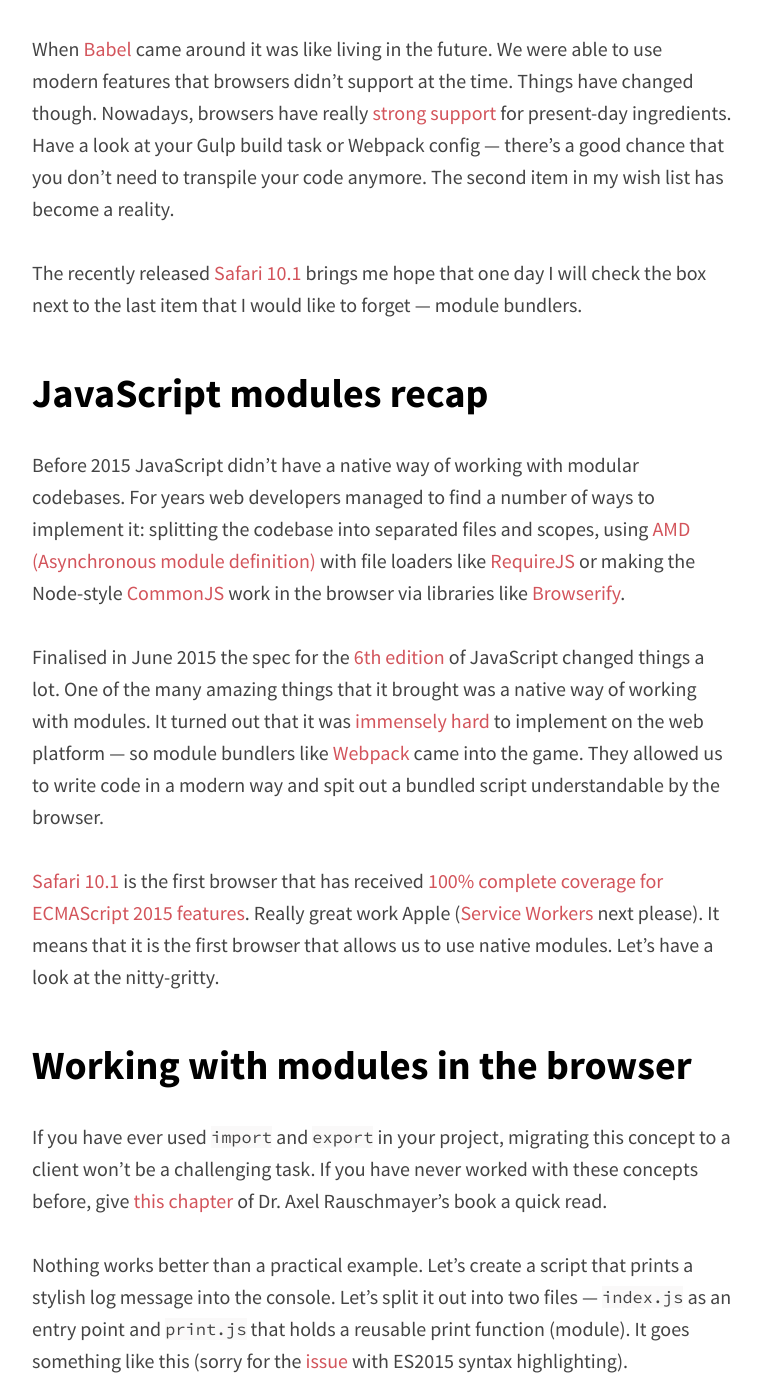
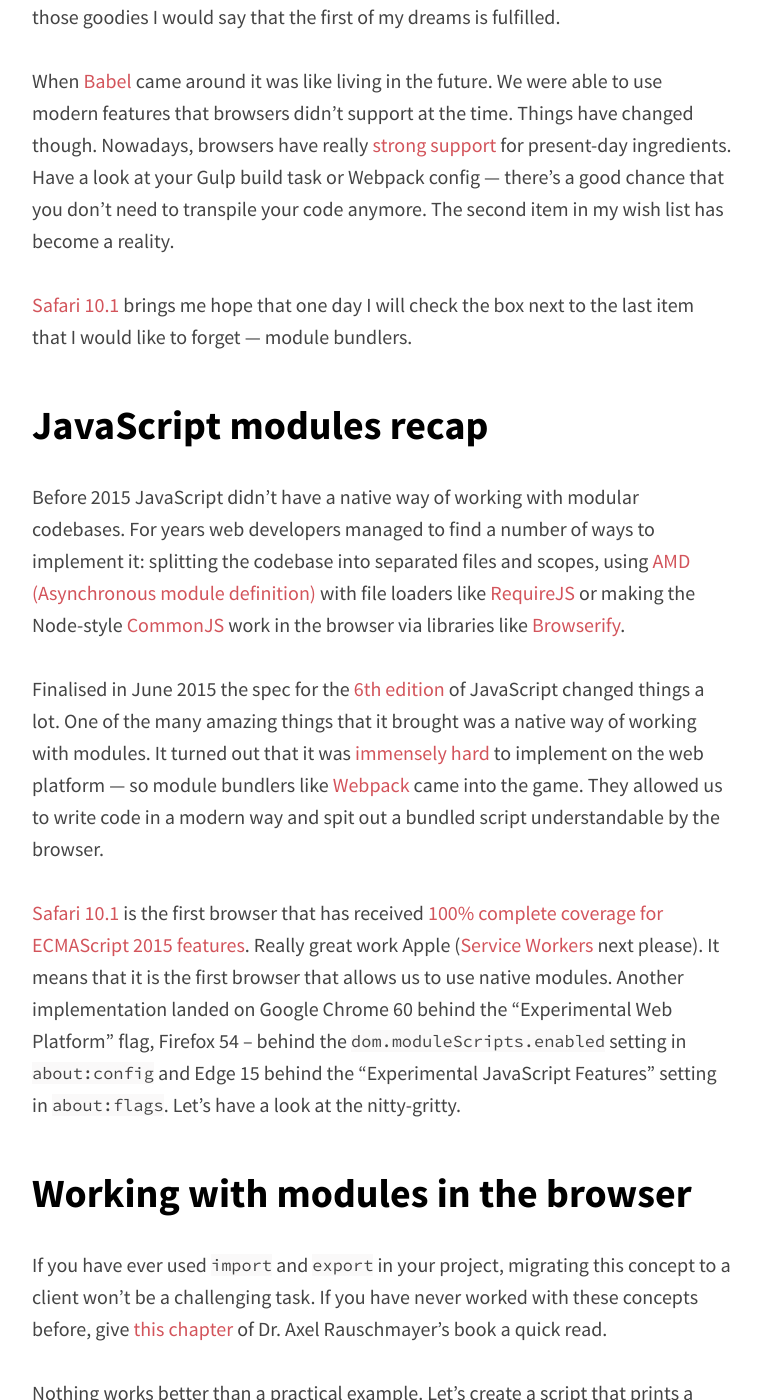
Before and after one commit to kimruddock/pawelgrzybek.github.io, a Jekyll site: the page built from _posts/2017-04-18-native-ecmascript-modules-in-the-browser.md, in a window 1280 px wide and 1400 px high, scrolled down 607 px. Shown: the whole window, without its empty margins (258-1020 px from the left). Built offline with Jekyll 4.4.1, drawn with Linux system fonts in a browser that asks for light colours; comment, search, counter and statistics services are not loaded; some of the changed text lies outside the part shown.

Commit message:
update post: Native ECMAScript modules in the browser

```diff
--- a/_posts/2017-04-18-native-ecmascript-modules-in-the-browser.md
+++ b/_posts/2017-04-18-native-ecmascript-modules-in-the-browser.md
@@ -6,11 +6,11 @@
 
 Three things that I wish I could ditch from my everyday front-end workflow: CSS preprocessors, JavaScript transpilers and module bundlers. Let me elaborate…
 
-I love Sass but wouldn't it be cool to have its power built into CSS? The good news is native [custom properties](https://pawelgrzybek.com/css-custom-properties-explained/) are much more powerful than statically declared ones from Sass. Mixins are amazing — the [`@apply` rule](https://pawelgrzybek.com/css-mixins-with-apply-rule/) takes care of this. [The vendor prefixes imbroglio](https://www.chromium.org/blink#vendor-prefixes) is over and will never come back. With all those goodies I would say that the first of my dreams is fulfilled.
+I love Sass but wouldn't it be cool to have its power built into CSS? The good news is native [custom properties](https://pawelgrzybek.com/css-custom-properties-explained/) are much more powerful than statically declared ones from Sass. Mixins are amazing — unfortunately the [`@apply` rule](https://pawelgrzybek.com/css-mixins-with-apply-rule/) has been [abandoned by the spec creator](http://www.xanthir.com/b4o00) but I'm sure we will get some decent replacement at some point. [The vendor prefixes imbroglio](https://www.chromium.org/blink#vendor-prefixes) is over and will never come back. With all those goodies I would say that the first of my dreams is fulfilled.
 
 When [Babel](https://babeljs.io/) came around it was like living in the future. We were able to use modern features that browsers didn't support at the time. Things have changed though. Nowadays, browsers have really [strong support](https://kangax.github.io/compat-table/es6/) for present-day ingredients. Have a look at your Gulp build task or Webpack config — there's a good chance that you don't need to transpile your code anymore. The second item in my wish list has become a reality.
 
-The recently released [Safari 10.1](https://developer.apple.com/library/content/releasenotes/General/WhatsNewInSafari/Articles/Safari_10_1.html) brings me hope that one day I will check the box next to the last item that I would like to forget — module bundlers.
+[Safari 10.1](https://developer.apple.com/library/content/releasenotes/General/WhatsNewInSafari/Articles/Safari_10_1.html) brings me hope that one day I will check the box next to the last item that I would like to forget — module bundlers.
 
 ## JavaScript modules recap
 
@@ -18,7 +18,7 @@
 
 Finalised in June 2015 the spec for the [6th edition](http://www.ecma-international.org/ecma-262/6.0/) of JavaScript changed things a lot. One of the many amazing things that it brought was a native way of working with modules. It turned out that it was [immensely hard](https://blog.whatwg.org/js-modules) to implement on the web platform — so module bundlers like [Webpack](https://webpack.js.org/) came into the game. They allowed us to write code in a modern way and spit out a bundled script understandable by the browser.
 
-[Safari 10.1](https://developer.apple.com/library/content/releasenotes/General/WhatsNewInSafari/Articles/Safari_10_1.html) is the first browser that has received [100% complete coverage for ECMAScript 2015 features](https://kangax.github.io/compat-table/es6/#safari10_1). Really great work Apple ([Service Workers](https://jakearchibald.github.io/isserviceworkerready/) next please). It means that it is the first browser that allows us to use native modules. Let's have a look at the nitty-gritty.
+[Safari 10.1](https://developer.apple.com/library/content/releasenotes/General/WhatsNewInSafari/Articles/Safari_10_1.html) is the first browser that has received [100% complete coverage for ECMAScript 2015 features](https://kangax.github.io/compat-table/es6/#safari10_1). Really great work Apple ([Service Workers](https://jakearchibald.github.io/isserviceworkerready/) next please). It means that it is the first browser that allows us to use native modules. Another implementation landed on Google Chrome 60 behind the "Experimental Web Platform" flag, Firefox 54 – behind the `dom.moduleScripts.enabled` setting in `about:config` and Edge 15 behind the "Experimental JavaScript Features" setting in `about:flags`. Let's have a look at the nitty-gritty.
 
 ## Working with modules in the browser
 
@@ -64,9 +64,9 @@
 
 A quick word about support of native modules across the browsers and some possible solutions. At the time of writing this article it's looking like this:
 
-- Chrome is [working on it](https://www.chromestatus.com/feature/5365692190687232)
-- [Firefox Nightly](https://www.mozilla.org/en-GB/firefox/channel/desktop/) it works under the `dom.moduleScripts.enabled` flag
-- EDGE it works under the ["Enable experimental JavaScript features"](https://developer.microsoft.com/en-us/microsoft-edge/platform/status/moduleses6/?q=module) flag
+- Chrome Canary 60 – behind the "Experimental Web Platform" flag in `chrome:flags`
+- Firefox 54 – behind the `dom.moduleScripts.enabled` setting in `about:config`
+- Edge 15 – behind the "Experimental JavaScript Features" setting in `about:flags`
 - Safari — hell yeah!
 
 ![Browser support for Native ECMAScript modules](/photos/2017-04-18-2.jpg)
```
